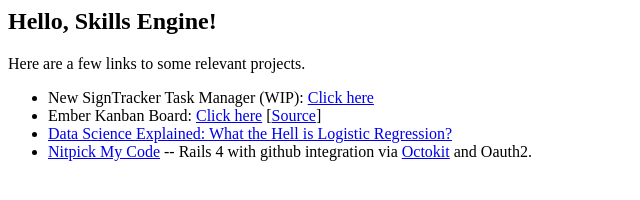
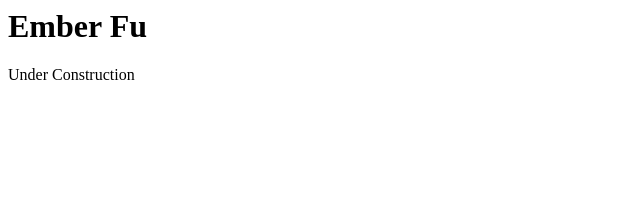
Before and after one commit to garrettlancaster/garrettlancaster.github.com, a plain HTML site: page index.html in a window 1280 px wide. Shown: the whole page, without its empty margins (0-640 px from the left). Drawn offline with Linux system fonts and the light colour scheme.

Commit message:
change root to under construction

```diff
--- a/index.html
+++ b/index.html
@@ -1,16 +1,6 @@
 <html>
-  <h2>Hello, Skills Engine!</h2>
+  <h1>Ember Fu</h2>
 
-  <p>Here are a few links to some relevant projects.</p>
-  <ul>
-    <li>New SignTracker Task Manager (WIP): <a href="tasks_wip.html">Click here</a></li>
-    <li>
-      Ember Kanban Board: <a href="kanban.html">Click here</a>
-      [<a href="http://github.com/garrettlancaster/kanban-client">Source</a>]
-    </li>
-    <li><a href="http://www.datascienceexplained.com/posts/what-the-hell-is-logistic-regression" target="_blank">Data Science Explained: What the Hell is Logistic Regression?</a></li>
-    <li><a href="http://nitpickmycode.com" target="_blank">Nitpick My Code</a>
-      -- Rails 4 with github integration via <a href="https://github.com/octokit/octokit.rb" target="_blank">Octokit</a> and Oauth2.
-    </li>
-  </ul>
+  <p>Under Construction</p>
+
 </html>
```
